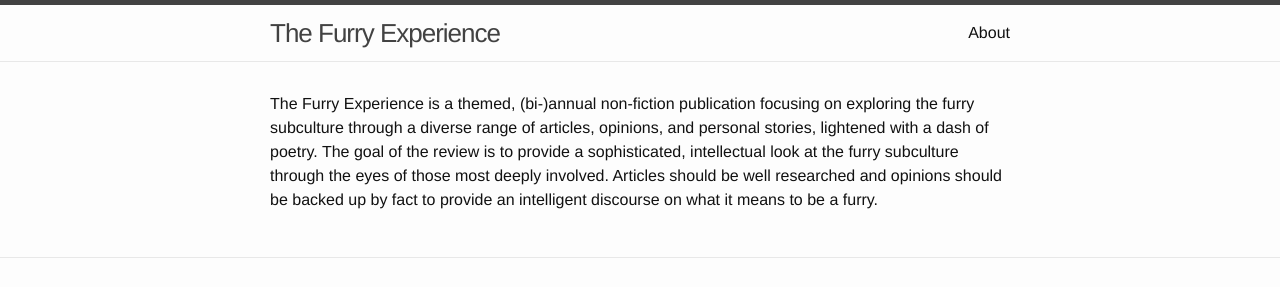
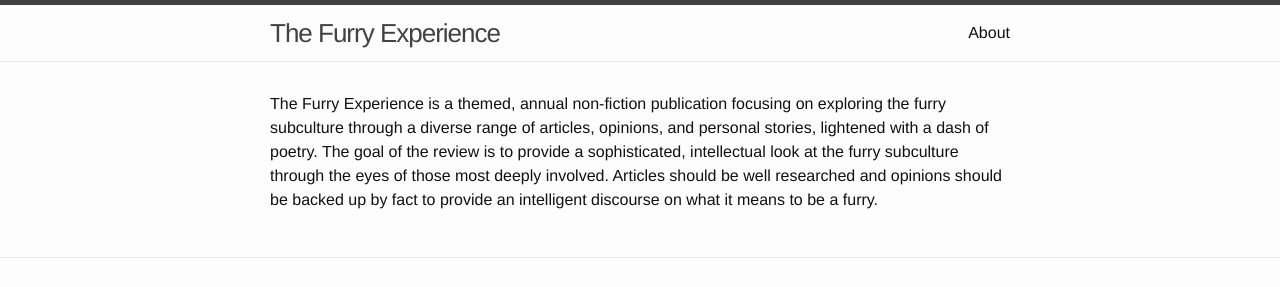
Before and after one commit to hybridink/hybrid.ink, a Jekyll site: the page built from index.md, in a window 1280 px wide. Shown: the top 287 px of the page. Built offline with Jekyll 4.4.1, drawn with Linux system fonts in a browser that asks for light colours.

Commit message:
Moving domains, etc

```diff
--- a/CNAME
+++ b/CNAME
@@ -1 +1 @@
-thefurryexperience.com
+hybrid.ink
--- a/index.md
+++ b/index.md
@@ -2,4 +2,4 @@
 layout: default
 ---
 
-The Furry Experience is a themed, (bi-)annual non-fiction publication focusing on exploring the furry subculture through a diverse range of articles, opinions, and personal stories, lightened with a dash of poetry.  The goal of the review is to provide a sophisticated, intellectual look at the furry subculture through the eyes of those most deeply involved.  Articles should be well researched and opinions should be backed up by fact to provide an intelligent discourse on what it means to be a furry.
+The Furry Experience is a themed, annual non-fiction publication focusing on exploring the furry subculture through a diverse range of articles, opinions, and personal stories, lightened with a dash of poetry.  The goal of the review is to provide a sophisticated, intellectual look at the furry subculture through the eyes of those most deeply involved.  Articles should be well researched and opinions should be backed up by fact to provide an intelligent discourse on what it means to be a furry.
```
